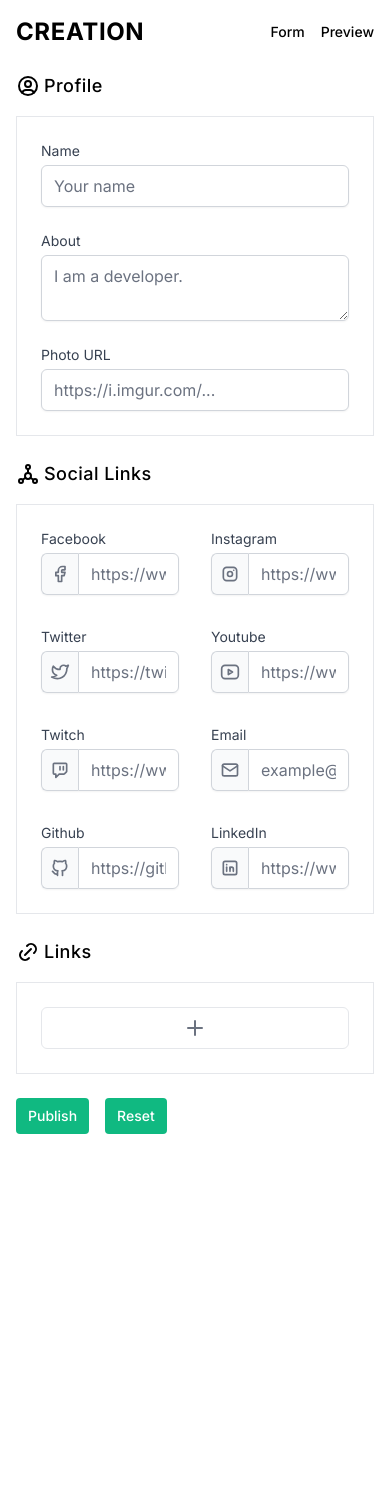
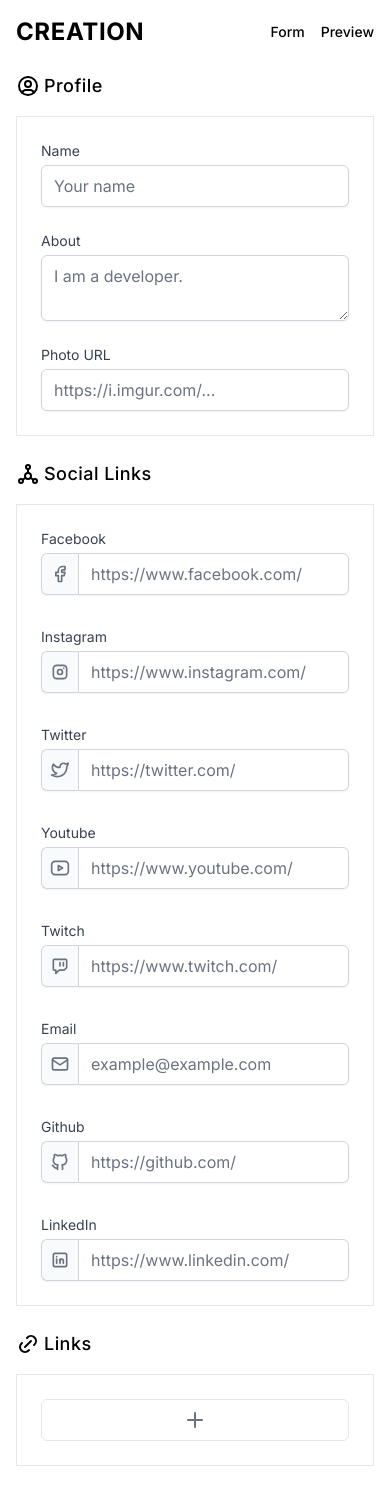
Before and after one commit to Myoschen/linktree, a React (Vite) app: page / in a window 390 px wide. Shown: the top 1488 px of the page. Before the commit the page ends 1150 px from the top, so only its background shows below. Built offline with nearby package versions, Linux system fonts and the light colour scheme.

Commit message:
:lipstick: responsive grid

```diff
--- a/src/components/form/social-links.tsx
+++ b/src/components/form/social-links.tsx
@@ -30,7 +30,7 @@ function SocialLinks() {
         <IconSocial />
         <h2 className="ml-1 text-lg font-medium tracking-wide">Social Links</h2>
       </div>
-      <div className="mt-4 grid grid-cols-2 gap-8 border p-6">
+      <div className="mt-4 grid gap-8 border p-6 md:grid-cols-2">
         <div>
           <label className="block text-sm text-gray-700" htmlFor="facebook">
             Facebook
```
